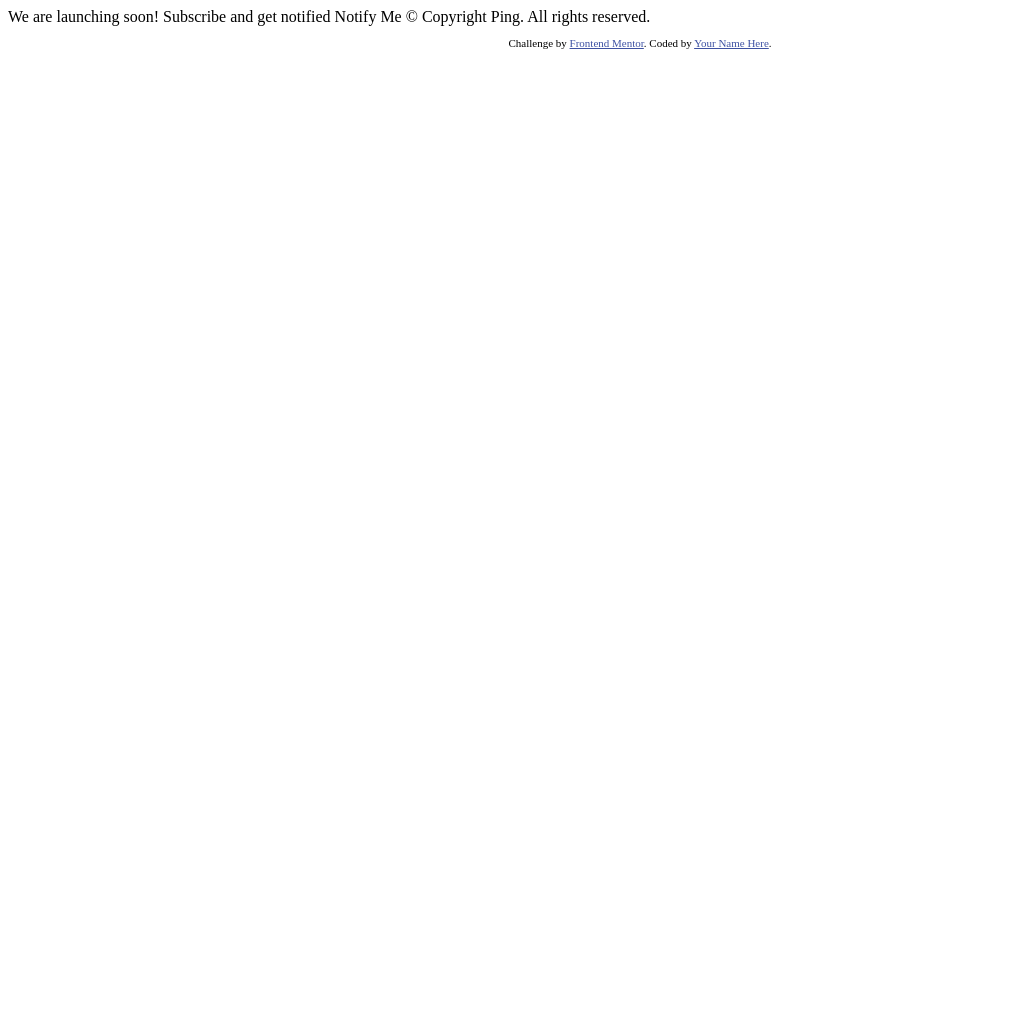
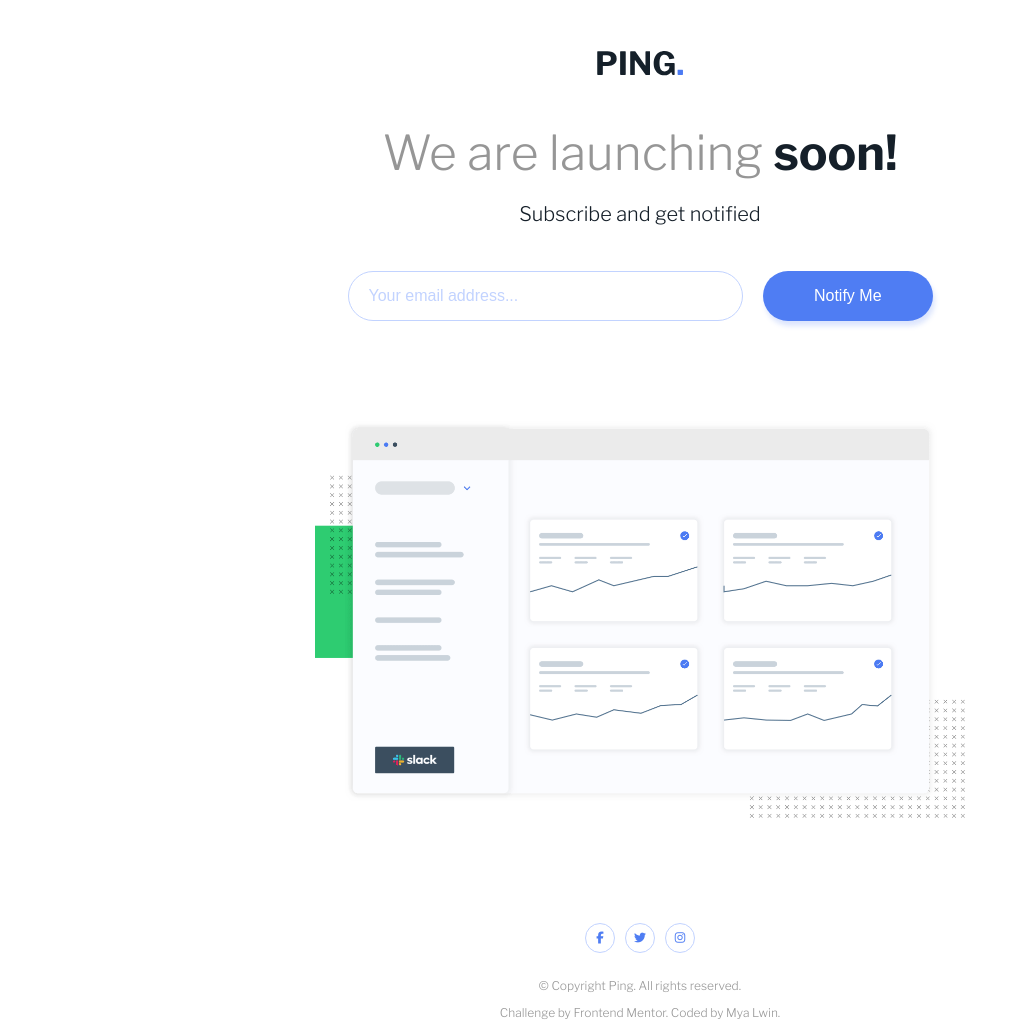
Before and after one commit to MyaLwin/ping-coming-soon-page, a plain HTML site: page index.html in a window 1280 px wide. Shown: the whole page, without its empty margins (0-1019 px from the left). Before the commit the page ends 800 px from the top, so only its background shows below. Drawn offline with nearby package versions, Linux system fonts and the light colour scheme.

Commit message:
add completed html, css and js files

```diff
--- a/index.html
+++ b/index.html
@@ -5,30 +5,52 @@
   <meta name="viewport" content="width=device-width, initial-scale=1.0"> <!-- displays site properly based on user's device -->
 
   <link rel="icon" type="image/png" sizes="32x32" href="./images/favicon-32x32.png">
+  <link href="/styles/style.css" rel="stylesheet" type="text/css">
+  <script src="https://kit.fontawesome.com/5d95f9d9b6.js" crossorigin="anonymous"></script>
 
   <title>Frontend Mentor | Ping coming soon page</title>
 
-  <!-- Feel free to remove these styles or customise in your own stylesheet 👍 -->
-  <style>
-    .attribution { font-size: 11px; text-align: center; }
-    .attribution a { color: hsl(228, 45%, 44%); }
-  </style>
 </head>
 <body>
+  <main>
+    <img src="./images/logo.svg" alt="ping logo">
+    <h1>We are launching <strong>soon!</strong></h1>
+    <p>Subscribe and get notified</p>
+    <form action="#" method="GET" novalidate>
+      <div id="form-input">
+        <label for="email"></label>
+        <input id="email" name="email" type="email" placeholder="Your email address...">
+        <small></small>
+      </div>
+      <button type="submit">Notify Me</button>
+    </form>
+    <img class="dashboard" src="./images/illustration-dashboard.png" alt="dashboard illustration">
+  </main>
+  <footer>
+    <ul>
+      <li>
+        <a href="https://www.facebook.com">
+          <i class="fab fa-facebook-f"></i>
+        </a>
+      </li>
+      <li>
+        <a href="https://www.twitter.com">
+          <i class="fab fa-twitter"></i>
+        </a>
+      </li>
+      <li>
+        <a href="https://www.instagram.com">
+          <i class="fab fa-instagram"></i>
+        </a>
+      </li>
+    </ul>
 
-  We are launching soon!
-
-  Subscribe and get notified
-
-  Notify Me
-
-  &copy; Copyright Ping. All rights reserved.
-
-  <footer>
-    <p class="attribution">
+    <p>&copy; Copyright Ping. All rights reserved.</p>
+    <p>
       Challenge by <a href="https://www.frontendmentor.io?ref=challenge" target="_blank">Frontend Mentor</a>.
-      Coded by <a href="#">Your Name Here</a>.
+      Coded by Mya Lwin.
     </p>
   </footer>
+<script src="script.js"></script>
 </body>
 </html>
--- /dev/null
+++ b/script.js
@@ -0,0 +1,26 @@
+const form = document.querySelector('form');
+
+
+form.addEventListener('submit', e => {
+    e.preventDefault();
+
+    const email = form['email'].value;
+    const small = document.querySelector('small');
+    const formInput = document.getElementById('form-input');
+
+    if (email === "" || email === null) {
+        formInput.classList.add('error');
+        small.innerText = "Please enter an email address";
+    } else if (!isValid(email)) {
+       formInput.classList.add('error');
+       small.innerText = "Please provide a valid email address";
+    } else {
+        formInput.classList.remove('error');
+        small.innerText = " ";
+    }
+
+    function isValid(email) {
+        const re = /^(([^<>()\[\]\.,;:\s@\"]+(\.[^<>()\[\]\.,;:\s@\"]+)*)|(\".+\"))@(([^<>()[\]\.,;:\s@\"]+\.)+[^<>()[\]\.,;:\s@\"]{2,})$/i;
+        return re.test(String(email).toLowerCase());
+    }
+})
--- /dev/null
+++ b/styles/_form.scss
@@ -0,0 +1,76 @@
+form {
+    display: flex;
+    align-items: flex-start;
+    justify-content: space-around;
+    margin-top: 25px;
+    text-align: left;
+    width: 90%;
+    #form-input {
+        flex: 0.7;
+    }
+    input {
+        width: 100%;
+        padding: 20px;
+        margin-bottom: 15px;
+        border: 1px solid $paleBlue;
+        border-radius: 25px;
+        height: 50px;
+        outline: none;
+        font-size: 16px;
+        &::placeholder {
+            color: $paleBlue;
+        }
+
+    }
+
+    #form-input.error input {
+        border-color: $lightRed;
+        color: $veryDarkBlue;
+        font-weight: 300;
+    }
+
+    small {
+        color: $lightRed;
+        font-style: italic;
+        z-index: 100;
+        margin: 0 20px 40px;
+    }
+    button {
+        background-color: $blue;
+        border: none;
+        box-shadow: 2px 5px 5px hsla(223, 87%, 63%, .2);
+        color: #ffffff;
+        flex: 0.3;
+        border-radius: 25px;
+        height: 50px;
+        outline: none;
+        font-size: 16px;
+        cursor: pointer;
+        margin-left: 20px;
+        padding: 15px 0;
+        &:hover {
+            opacity: .8;
+        }
+    }
+
+    @media screen and (max-width: 375px) {
+            flex-direction: column;
+            text-align: center;
+            #form-input {
+                width: 100%;
+                input {
+                    padding-left: 30px;
+                }
+            }
+
+            #form-input.error input {
+                margin-bottom: 5px;
+            }
+
+            button {
+                margin-left: 0;
+                margin-top: 25px;
+                width: 100%;
+            }
+    }
+}
--- /dev/null
+++ b/styles/_variables.scss
@@ -0,0 +1,13 @@
+// Primary
+
+$blue: hsl(223, 87%, 63%);
+
+// Secondary
+
+$paleBlue: hsl(223, 100%, 88%);
+$lightRed: hsl(354, 100%, 66%);
+
+// Neutral
+
+$gray: hsl(0, 0%, 59%);
+$veryDarkBlue: hsl(209, 33%, 12%);
--- /dev/null
+++ b/styles/style.scss
@@ -0,0 +1,93 @@
+@import './variables';
+@import url('https://fonts.googleapis.com/css2?family=Libre+Franklin:wght@300;600;700&display=swap');
+@import './form';
+
+* {
+    box-sizing: border-box;
+}
+
+body {
+    background-color: #fff;
+    font-family: "Libre Franklin", sans-serif;
+}
+
+main {
+    display: flex;
+    flex-direction: column;
+    justify-content: center;
+    align-items: center;
+    max-width: 650px;
+    margin: 50px auto;
+    h1 {
+        font-weight: 300;
+        font-size: 48px;
+        color: $gray;
+        margin-top: 48px;
+        margin-bottom: 0;
+        strong {
+            color: $veryDarkBlue;
+        }
+    }
+    p {
+        font-size: 20px;
+        color: $veryDarkBlue;
+    }
+
+    .dashboard {
+        margin-top: 85px;
+        margin-bottom: 50px;
+        max-width: 100%;
+    }
+
+    @media screen and (max-width: 375px) {
+        text-align: center;
+        h1 {
+            font-size: 24px;
+        }
+        p {
+            font-size: 14px;
+        }
+        .dashboard {
+            width: 95%;
+            margin-top: 50px;
+        }
+    }
+}
+
+footer {
+    text-align: center;
+    font-size: 12px;
+    color: $gray;
+    a {
+        text-decoration: none;
+        color: $gray;
+    }
+    ul {
+        display: flex;
+        justify-content: center;
+        padding: 0;
+        margin: 20px auto;
+        li {
+            list-style-type: none;
+            a {
+                display: inline-flex;
+                width: 30px;
+                height: 30px;
+                align-items: center;
+                justify-content: center;
+                border: 1px solid $paleBlue;
+                padding: none;
+                margin: 5px;
+                border-radius: 50%;
+                color: $blue;
+                &:hover {
+                    background-color: $blue;
+                    color: #fff;
+                }
+            }
+        }
+
+    }
+
+
+}
```
Also changed, not shown: images/facebook.svg (added), images/facebook1.png (added), images/instagram.svg (added), images/twitter.svg (added), styles/style.css (added), 1 other file.
